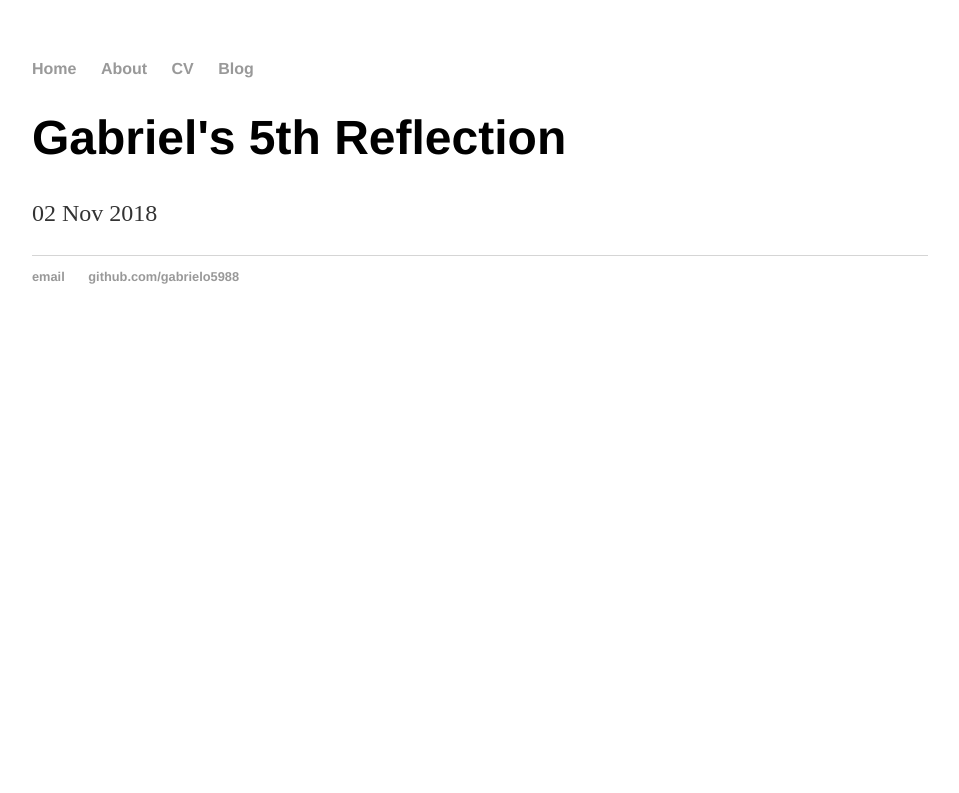
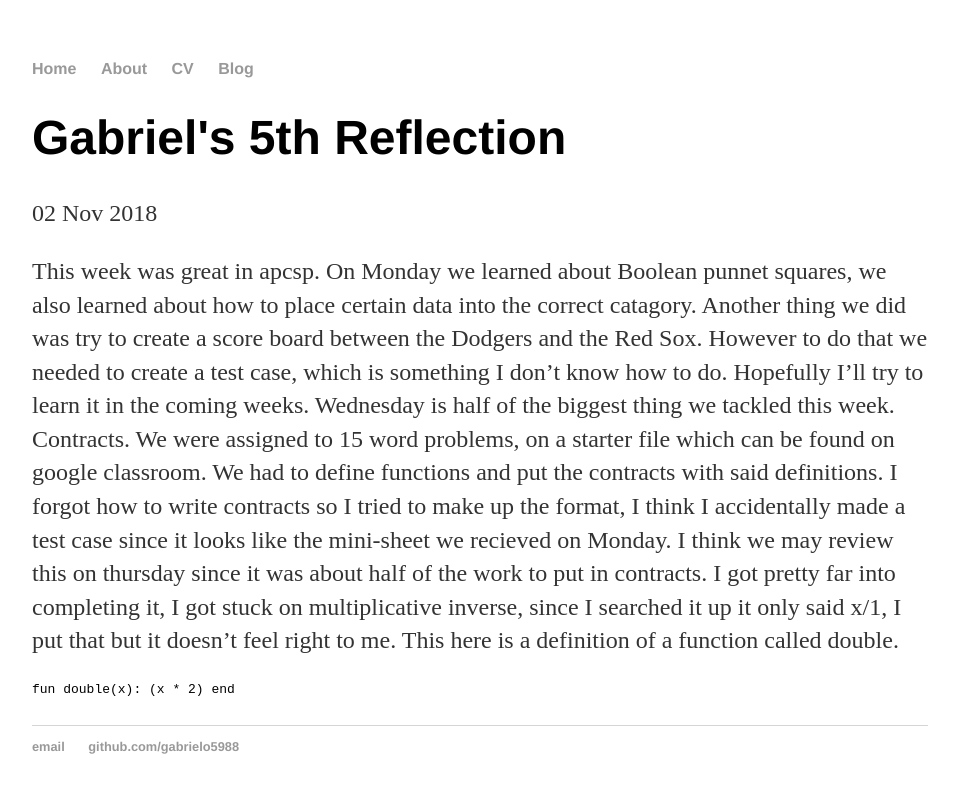
Before and after one commit to gabrielo5988/gabrielo5988.github.io, a Jekyll site: the page built from _posts/2018-11-02-Gabriel's-5th-Reflection.md, in a window 1280 px wide. Shown: the top 793 px of the page, without its empty margins (160-1119 px from the left). Built offline with Jekyll 4.4.1, drawn with Linux system fonts in a browser that asks for light colours.

Commit message:
Update 2018-11-02-Gabriel's-5th-Reflection.md

````diff
--- a/_posts/2018-11-02-Gabriel's-5th-Reflection.md
+++ b/_posts/2018-11-02-Gabriel's-5th-Reflection.md
@@ -1,5 +1,12 @@
 ---
 layout: post
-name: Gabriel's-5th-Reflection
+name: "Gabriel's-5th-Reflection"
 date: 2018-11-02
 ---
+This week was great in apcsp.
+On Monday we learned about Boolean punnet squares, we also learned about how to place certain data into the correct catagory. Another thing we did was try to create a score board between the Dodgers and the Red Sox. However to do that we needed to create a test case, which is something I don't know how to do. Hopefully I'll try to learn it in the coming weeks.
+Wednesday is half of the biggest thing we tackled this week. Contracts. We were assigned to 15 word problems, on a starter file which can be found on google classroom. We had to define functions and put the contracts with said definitions. I forgot how to write contracts so I tried to make up the format, I think I accidentally made a test case since it looks like the mini-sheet we recieved on Monday. I think we may review this on thursday since it was about half of the work to put in contracts. I got pretty far into completing it, I got stuck on multiplicative inverse, since I searched it up it only said x/1, I put that but it doesn't feel right to me. This here is a definition of a function called double.
+```
+fun double(x): (x * 2) end
+
+```
````
